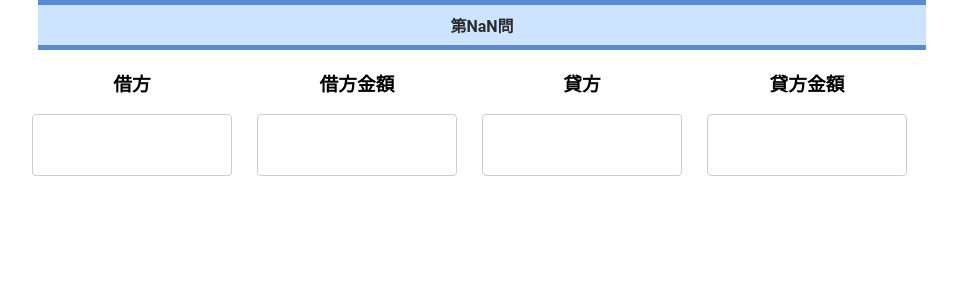
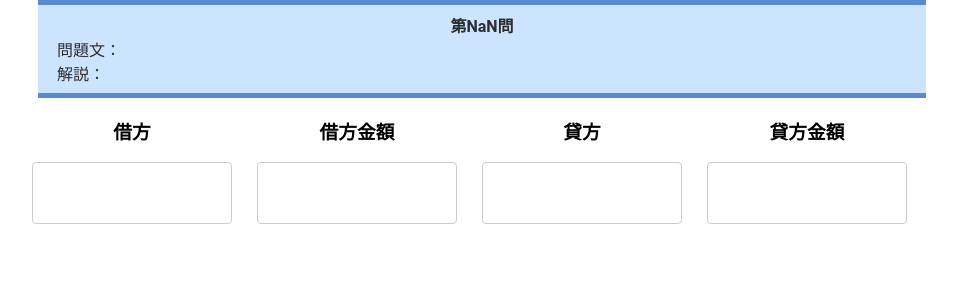
Before and after one commit to nagymaros/quiz, an Angular app: page /correct in a window 1280 px wide. Shown: the top 300 px of the page, without its empty margins (158-1115 px from the left). Built offline with nearby package versions, Linux system fonts and the light colour scheme.

Commit message:
解説に問題文追加

```diff
--- a/src/app/correct/correct.component.html
+++ b/src/app/correct/correct.component.html
@@ -2,7 +2,8 @@
   <div class="box">
     <div class="box4">
       <p class='title'>第{{num + 1}}問</p>
-        <p class='text'>{{sentence[num]}}</p>
+      <p class='problemText'>問題文：{{problemSentence[num]}}</p>
+      <p class='text'>解説：{{sentence[num]}}</p>
     </div>
 
     <div class="answer-container">
--- a/src/app/correct/correct.component.scss
+++ b/src/app/correct/correct.component.scss
@@ -21,6 +21,11 @@
 
   .title{
     font-weight: bold;
+  }
+
+  .problemText{
+    text-align: left;
+    margin-bottom: 2%;
   }
 
   .text {
--- a/src/app/correct/correct.component.ts
+++ b/src/app/correct/correct.component.ts
@@ -13,6 +13,8 @@ export class CorrectComponent implements OnInit {
   ) { }
 
   public num: number = 0;
+
+  public problemSentence: string[] = [];
 
   public sentence = [
     ["現金の借り入れたので、『現金（資産）』の増加と考え、左に仕訳します。銀行に対する借金が増えたので、『借入金（負債）』の増加と考え、右に仕訳します"],
@@ -48,6 +50,12 @@ export class CorrectComponent implements OnInit {
     this.route.queryParams.subscribe(params => {
       this.num = parseInt(params['num']);
     });
+    const name = window.sessionStorage.getItem('name')?.replace(/^"(.*)"$/, '$1');;
+    this.problemSentence =  [
+      `株式会社${name}は、銀行から現金1,000円を借入れた。仕訳で間違えている部分を修正したい。`,
+      `株式会社${name}は、商品5,000円をクレジット払いの条件で販売した。なお、信販会社への手数料（販売代金の4％）は販売時に計上する。`,
+      `${name}社は、土地50,000円を購入し、 代金は手数料500円とともに現金で支払った。`,
+    ];
   }
 
 }
```
Lines whose indentation alone changed are shown as unchanged.
